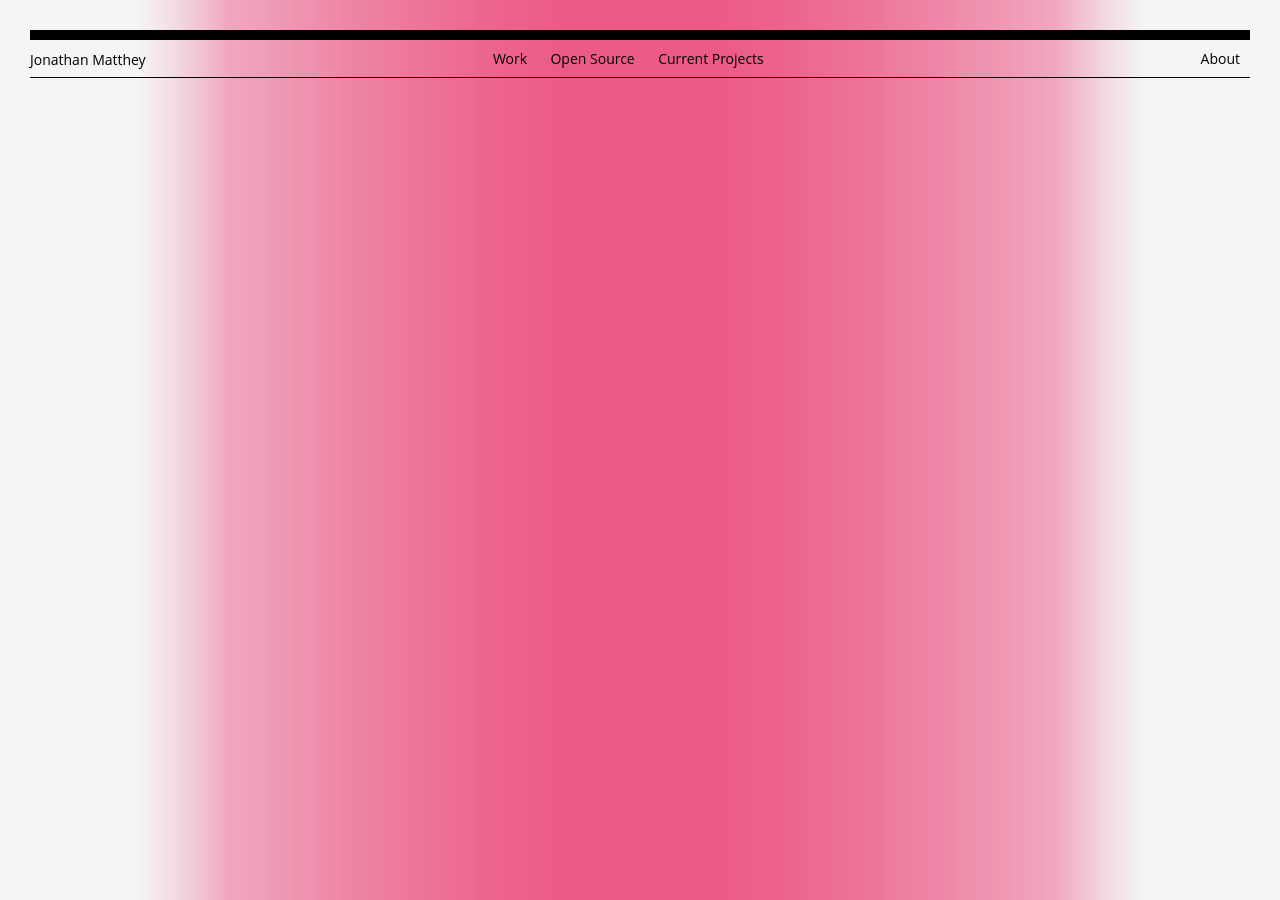
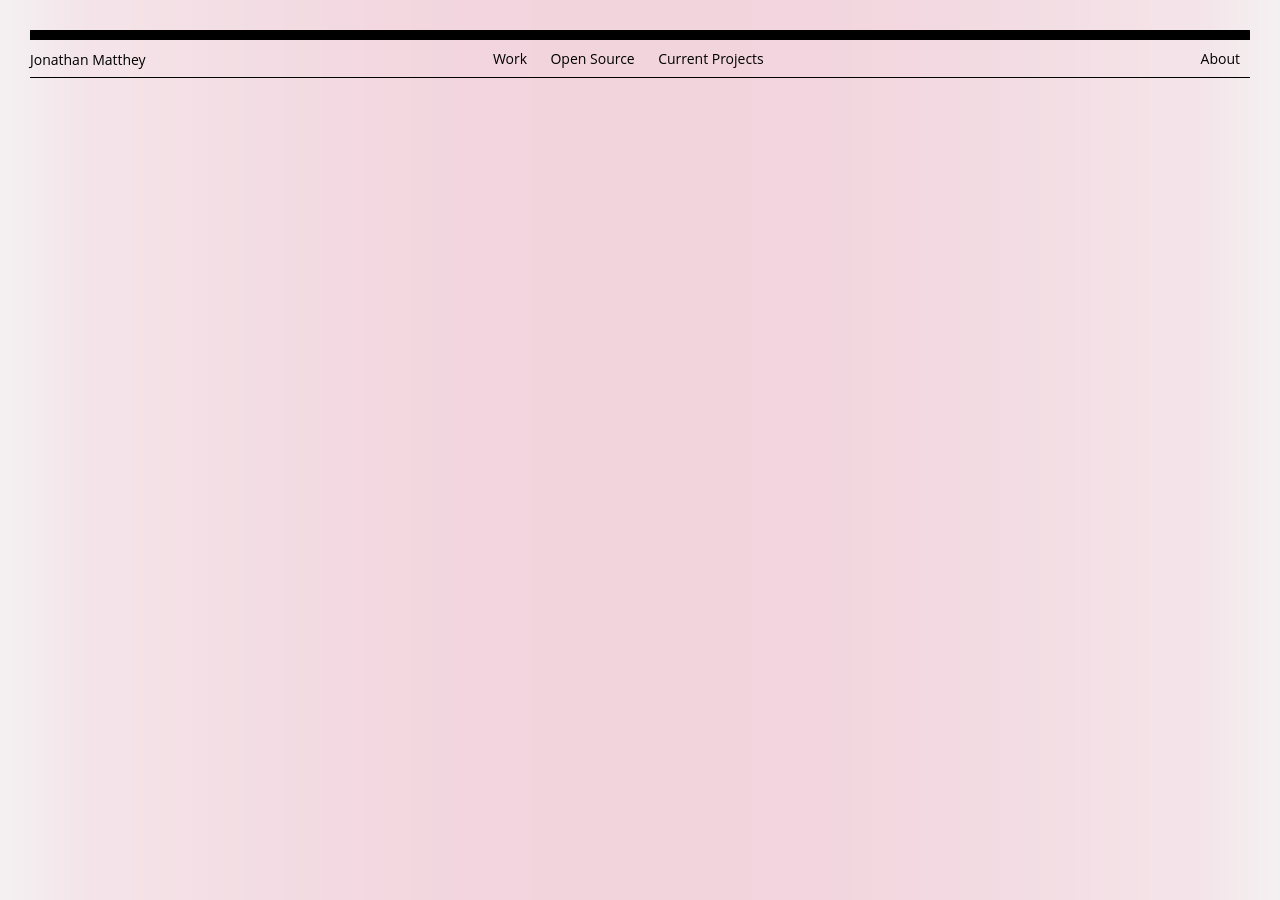
Before and after one commit to przemek-jablonski/sharaquss.github.io, a Jekyll site: the page built from ideas.html, in a window 1280 px wide. Built offline with Jekyll 4.4.1, drawn with Linux system fonts in a browser that asks for light colours.

Commit message:
background t tests

```diff
--- a/_includes/css/style.css
+++ b/_includes/css/style.css
@@ -287,7 +287,7 @@ td {
     display: none;
 
 
-    background: url(img/bg_transparent_1.png) top center repeat-y;
+    background: url(img/bg_transparent_2.png) top center repeat-y;
     background-color: #f5f5f5;
 
     /*background: linear-gradient(215deg, #d5b1cf, #d5b7b7);*/
```
Also changed, not shown: img/bg_transparent_1 copy.png (added), img/bg_transparent_1.png, img/bg_transparent_2.png (added), 2 other files.
